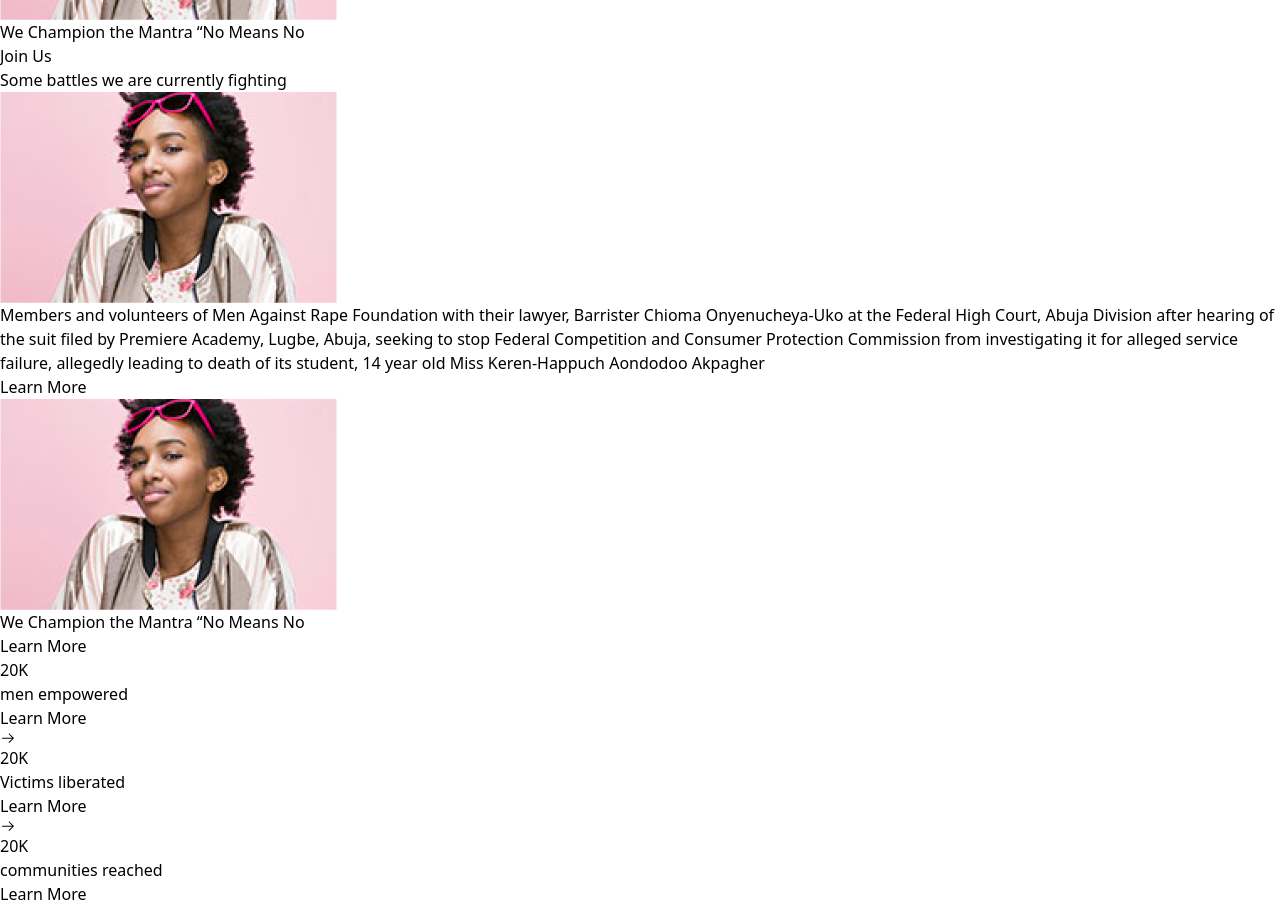
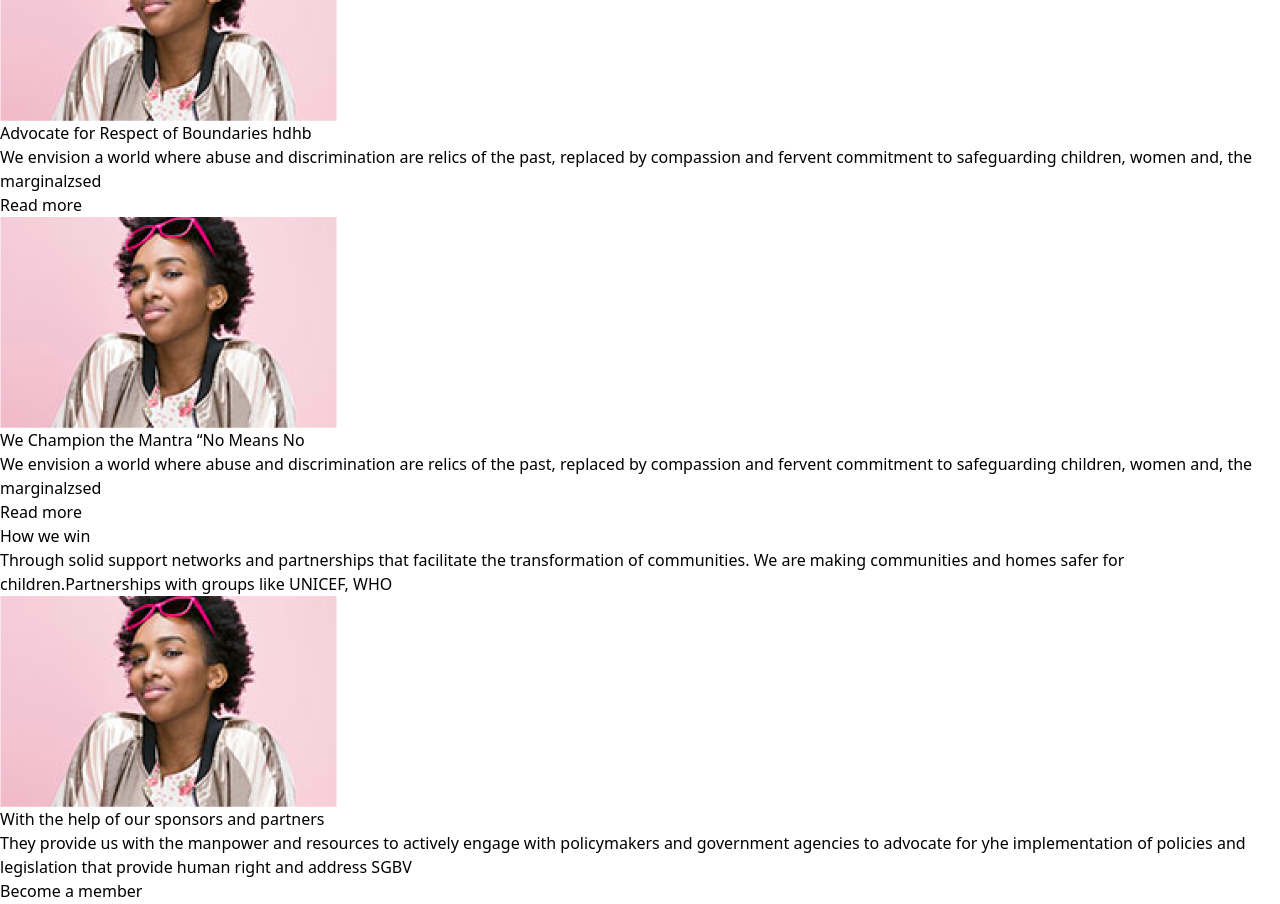
Before and after one commit to olaniyi38/marf, a React (Vite) app: page / in a window 1280 px wide. Shown: the part 1860-2764 px from the top of the page. Built offline with nearby package versions, Linux system fonts and the light colour scheme.

Commit message:
Ui update

```diff
--- a/src/components/home/Approach.tsx
+++ b/src/components/home/Approach.tsx
@@ -1,155 +1,91 @@
-// import imageSrc from "../../assets/images/home-stories.png";
+import { GoArrowRight } from "react-icons/go";
+import imageSrc from "../../assets/images/home-stories.png";
+import Button, { BUTTON_TYPES } from "../shared/Button";
 
-// const approaches = [
-// 	{
-// 		title: "Creating Safe Heavens for Children and women",
-// 		items: [
-// 			"Teach men how to respond to victims to make their recovery process easier.",
-// 			"Teach men how to know if someone has been abused and what to do in different situations to help them.",
-// 			"Teach men how to spot unhealthy behaviours before they escalate into abuse.",
-// 			"Teach men how to influence other people to adopt healthy behaviour and attitude.",
-// 			"Teach men how to take legal action against violators.",
-// 		],
-// 	},
-// 	{
-// 		title: "Advocates for Human Right and Good Governance",
-// 		items: [
-// 			"Teach men how to respond to victims to make their recovery process easier.",
-// 			"Teach men how to know if someone has been abused and what to do in different situations to help them.",
-// 			"Teach men how to spot unhealthy behaviours before they escalate into abuse.",
-// 			"Teach men how to influence other people to adopt healthy behaviour and attitude.",
-// 			"Teach men how to take legal action against violators.",
-// 		],
-// 	},
-// 	{
-// 		title: "Community Outreach and Education",
-// 		items: [
-// 			"Organize workshops and trainings in communities to raise awareness about gender-based violence.",
-// 			"Develop educational materials (posters, pamphlets, videos) to educate the public about healthy relationships and preventing abuse.",
-// 			"Partner with schools and community centers to deliver educational programs on gender equality and respect.",
-// 			"Organize public events (e.g., marches, rallies) to raise awareness and advocate for change.",
-// 		],
-// 	},
-// 	{
-// 		title: "Building Support Networks",
-// 		items: [
-// 			"Facilitate support groups for men who want to learn healthy behaviours and challenge harmful attitudes.",
-// 			"Connect survivors of abuse with resources and support services.",
-// 			"Advocate for policies that promote gender equality and support survivors of abuse.",
-// 			"Build partnerships with other organizations working to end gender-based violence.",
-// 		],
-// 	},
-// ];
+type TApproach = {
+	title: string;
+	content: string;
+	items?: string[];
+};
+
+const approaches: TApproach[] = [
+	{
+		title: "With the help of our sponsors and partners",
+		content: `They provide us with the manpower and resources to actively engage with
+		 policymakers and government agencies to advocate for yhe implementation of policies and
+		  legislation that provide human right and address SGBV`,
+	},
+	{
+		title: "Partnership with volunteers and other men fighting this menace",
+		content: `It is only possible because of detailed  research and documentation of cases and victims. We know better about what is needed and where. We dont just channel the wrong resources to where it’s not needed. Communities are diverse and different, but we make sure that no community is left behind in understanding ans stancing against what is wrong. `,
+	},
+	{
+		title: "Every man in every community we visit is taught:",
+		content: ``,
+		items: [
+			"how to take legal action against violators",
+			"how to spot unhealthy behaviours before they escalate into abuse.",
+			"how to know if someone has been abused and what to do in different situations to help them.",
+			"how to influence other people to adopt healthy behaviour and attitude, teach how to respond to victims to make their recovery process easier",
+		],
+	},
+
+	{
+		title:
+			"Through in-depth capacity initiatives, we take these men to the next level",
+		content: `By giving adequate exposure during educational awareness programs. As skilled and learned gender advocates develop in these communities.
+		Mobilization efforts and campaigns become easily acceptable and a thing done with ease. More people can then demand accountability from local authorities to bring any offenders to book`,
+	},
+];
 
 const Approach = () => {
 	return (
 		<section className="max-w-[80rem] mx-auto ">
-			<div className="px-6 md:px-8 py-8 md:py-12 lg:px-8 xl:px-0 lg:py-20 space-y-8">
+			<div className="px-6 md:px-8 py-8 md:py-12 lg:px-8 xl:px-0 lg:py-20 space-y-8 lg:space-y-12">
 				<h1 className="text-2xl lg:text-3xl text-center text-brick-red uppercase underline underline-offset-[.3rem]">
 					How we win
 				</h1>
 				<p className=" text-center font-medium text-lg lg:text-xl md:max-w-[80%] lg:max-w-[60%] md:mx-auto">
-					<span className=" md:block">
+					<span className=" ">
 						Through solid support networks and partnerships that facilitate the
 						transformation of communities.{" "}
 					</span>
-					<span className="md:block">
-						{" "}
+					<span className="">
 						We are making communities and homes safer for children.
 					</span>
 					Partnerships with groups like UNICEF, WHO
 				</p>
-				<p>
-					provide us with the man power and resources to actively engage with
-					policymakers and government agencies to advocate for the
-					implementation of policies and legislation that promote human rights
-					and address SGBV. Enforcement of existing laws, development of new
-					policies to enhance protection of survivors and hold perpetrators
-					accountable
-				</p>
-				<p>PROOF IN THE PAPERS</p>
-				<p>PROOOFFFFF-- using an image of partnerships</p>
-				<p>
-					And partnerships with volunteers and other men fighting this menace...
-				</p>
-				<>PROOF -- using image in front of court</>
-				<p>
-					It has only been possible because we carry out detailed research and
-					documentation efforts to gather evidence on the prevalence and impact.
-				</p>
-				<p>
-					We now know better about what is needed and where. We don’t just
-					channel the wrong resources to where it’s not needed.
-				</p>
-				<p>Communities are diverse and different…</p>
-				<p>
-					But we make sure that no community is left behind in their
-					understanding and stance against what is wrong.
-				</p>
 
-				<p>Every man in every community we visit is taught;</p>
-				<p>
-					<ul>
-						<li>
-							- how to respond to victims to make their recovery process easier
-						</li>
-						<li>
-							- how to know if someone has been abused and what to do in
-							different situations to help them.
-						</li>
-						<li>
-							- how to spot unhealthy behaviours before they escalate into
-							abuse.
-						</li>
-						<li>
-							- how to influence other people to adopt healthy behaviour and
-							attitude.
-						</li>
-						<li>
-							- how to take legal action against violators and make sure that
-							the culprits are held accountable for their ill actions.
-						</li>
-					</ul>
-				</p>
-
-				<p>Through in-depth capacity building initiatives</p>
-				<p>word</p>
-				<p>We take these transformed men to the next level</p>
-				<p>PROOFFF --image showing teaching or events about it</p>
-				<p>
-					By giving them adequate exposure during educational awareness programs
-				</p>
-				<p>
-					As skilled and learned gender advocates develop in these communities…
-				</p>
-				<p>
-					Mobilization efforts and campaigns become easily acceptable and a
-					thing done with ease.
-				</p>
-				<p>
-					More people can then demand accountability from local authorities to
-					bring any offender to book.
-				</p>
-				{/* <div className="grid md:grid-cols-2 gap-8 lg:gap-12 lg:py-12">
-					{approaches.map(({ title, items }) => (
-						<div className=" border border-gray-300 rounded">
-							<div>
+				<div className="grid gap-y-8 md:gap-y-12 ">
+					{approaches.map(({ title, content, items }) => (
+						<div key={title} className="md:flex rounded-lg even:flex-row-reverse">
+							<div className="basis-[50%]">
 								<img
 									src={imageSrc}
 									alt=""
-									className="w-full h-auto object-cover"
+									className="w-full h-full object-cover"
 								/>
 							</div>
-							<div className=" px-3 py-4 lg:px-8 lg:py-6">
-								<h3 className=" font-semibold text-[1.2rem] mb-3">{title}</h3>
-								<p>We teach men: </p>
-								{items.map((item) => (
-									<p className=" mb-2"> - {item}</p>
-								))}
+							<div className="px-4 md:p-8 py-4  lg:py-12 basis-[50%]  bg-brick-red text-white ">
+								<h3 className=" font-semibold text-[1.2rem] mb-3 lg:mb-6 lg:text-xl">
+									{title}
+								</h3>
+								<div className="lg:text-lg">
+									<p className="">{content}</p>
+									{items && items.map((i) => <p>- {i}</p>)}
+								</div>
+								<Button
+									buttonType={BUTTON_TYPES.inverted}
+									extraClasses="border border-white text-sm px-2 mt-4 lg:mt-6 self-start">
+									<span className="flex items-center gap-x-2">
+										<span>Become a member</span>
+										<GoArrowRight className="w-5 h-auto" />
+									</span>
+								</Button>
 							</div>
 						</div>
 					))}
-				</div> */}
+				</div>
 			</div>
 		</section>
 	);
--- a/src/components/home/Cta.tsx
+++ b/src/components/home/Cta.tsx
@@ -9,7 +9,7 @@ const Cta = () => {
 					<h1 className=" font-black uppercase text-xl md:text-2xl lg:text-3xl">
 						our plans
 					</h1>
-					<p className=" space-y-8 *:block text-[1.07rem] lg:text-xl md:max-w-[70%]">
+					<p className=" space-y-8 *:block text-[1.07rem] lg:text-xl md:max-w-[80%]">
 						<span>
 							Providing prevention mechanisms and supporting survivors with
 							pyschosocial services.
--- a/src/components/home/Hero.tsx
+++ b/src/components/home/Hero.tsx
@@ -11,7 +11,7 @@ const Hero = () => {
 					className="object-cover w-full h-full"
 				/>
 			</div>
-			<div className=" p-8 lg:py-16 xl:px-[4.2rem] bg-brick-red text-white space-y-4 md:space-y-8 md:z-[2] md:relative md:clip-polygon md:max-w-[60%]  xl:max-w-[60%] ">
+			<div className=" p-8 lg:py-16 xl:px-[4.2rem] bg-brick-red text-white space-y-4 md:space-y-8 md:z-[2] md:relative md:clip-polygon md:max-w-[65%]  xl:max-w-[60%] ">
 				<h1 className=" text-2xl md:text-4xl lg:text-5xl xl:text-6xl md:pr-8 font-bold max-w-[45rem]">
 					Empowering Men to Stand Against Sexual Violence
 				</h1>
--- a/src/components/home/Home.tsx
+++ b/src/components/home/Home.tsx
@@ -1,6 +1,5 @@
 import Hero from "./Hero";
 import Approach from "./Approach";
-import Stats from "./Stats";
 import SuccessStories from "./SuccessStories";
 import Cta from "./Cta";
 
@@ -9,7 +8,6 @@ const Home = () => {
 		<main>
 			<Hero />
 			<SuccessStories />
-			<Stats />
 			<Approach />
 			<Cta />
 		</main>
--- a/src/components/home/SuccessStories.tsx
+++ b/src/components/home/SuccessStories.tsx
@@ -1,53 +1,55 @@
 import imageSrc from "../../assets/images/home-stories.png";
-import Button from "../shared/Button";
+import Stats from "./Stats";
 
-const stories = [
+type Story = {
+	img: string;
+	title: string;
+	content: string;
+	url: string;
+};
+
+const stories: Story[] = [
 	{
 		img: imageSrc,
 		title: "Enlighten our Male Counterparts hdbdnp",
+		content:
+			"We envision a world where abuse and discrimination are relics of the past, replaced by compassion and fervent commitment to safeguarding children, women and, the marginalzsed",
 		url: "#",
 	},
 	{
 		img: imageSrc,
 		title: "We Champion the Mantra “No Means No",
+		content:
+			"We envision a world where abuse and discrimination are relics of the past, replaced by compassion and fervent commitment to safeguarding children, women and, the marginalzsed",
 		url: "#",
 	},
 
 	{
 		img: imageSrc,
 		title: " Advocate for Respect of Boundaries hdhb",
+		content:
+			"We envision a world where abuse and discrimination are relics of the past, replaced by compassion and fervent commitment to safeguarding children, women and, the marginalzsed",
 		url: "#",
 	},
 	{
 		img: imageSrc,
 		title: "We Champion the Mantra “No Means No",
-		url: "#",
-	},
-];
-
-const currentStories = [
-	{
-		img: imageSrc,
-		title:
-			"Members and volunteers of Men Against Rape Foundation with their lawyer, Barrister Chioma Onyenucheya-Uko at the Federal High Court, Abuja Division after hearing of the suit filed by Premiere Academy, Lugbe, Abuja, seeking to stop Federal Competition and Consumer Protection Commission from investigating it for alleged service failure, allegedly leading to death of its student, 14 year old Miss Keren-Happuch Aondodoo Akpagher",
-		url: "#",
-	},
-	{
-		img: imageSrc,
-		title: "We Champion the Mantra “No Means No",
+		content:
+			"We envision a world where abuse and discrimination are relics of the past, replaced by compassion and fervent commitment to safeguarding children, women and, the marginalzsed",
 		url: "#",
 	},
 ];
 
 const SuccessStories = () => {
 	return (
-		<section className="max-w-[80rem] mx-auto">
-			<div className=" py-12 px-6 md:px-8 lg:py-20 lg:px-12 xl:px-0">
-				<div className="space-y-8 lg:space-y-10 text-center">
-					<h1 className="text-xl md:text-2xl lg:text-3xl uppercase underline underline-offset-[.5rem] text-brick-red">
+		<section className="mx-auto">
+			<div className=" py-12  lg:py-20 ">
+				<div className="space-y-8 lg:space-y-10 ">
+					<h1 className="text-xl text-center md:text-2xl lg:text-3xl lg:mb-16 uppercase underline underline-offset-[.5rem] text-brick-red">
 						we have won some battles
 					</h1>
-					<p className="font-medium text-balance text-[1.07rem] md:text-lg lg:text-xl lg:max-w-[60rem] lg:mx-auto">
+					<Stats />
+					<p className="font-medium text-center text-balance text-[1.07rem] md:text-lg lg:text-xl lg:max-w-[60rem] lg:mx-auto">
 						We have been on a mission to cultivate a cohort of male champions
 						dedicated to eradicating SGBV in our communities and nation. It is
 						getting more serious… But the good news is we have on many battles
@@ -55,50 +57,29 @@ const SuccessStories = () => {
 						<p>Here are some of them;</p>
 					</p>
 				</div>
-				<div className="mt-8 md:mt-12 lg:mt-20 grid md:grid-cols-2 gap-8 md:gap-y-10 lg:gap-12 ">
-					{stories.map(({ img, url, title }) => (
-						<div className="space-y-4">
+				<div className="px-6 md:px-8 lg:px-12 xl:px-0 max-w-[80rem] mx-auto mt-8 md:mt-12 lg:mt-20 grid md:grid-cols-2 gap-8 md:gap-y-10 lg:gap-12 ">
+					{stories.map(({ img, url, title, content }, i) => (
+						<div
+							className=""
+							key={title + i}>
 							<div>
 								<img
 									src={img}
 									alt=""
-									className="w-full h-auto aspect-[4/3]"
+									className="w-full h-auto "
 								/>
 							</div>
-							<p className=" pr-4 text-[1.07rem] lg:text-lg">{title}</p>
+							<p className=" pr-4 text-[1.07rem] lg:text-lg mt-3 mb-4 font-medium">
+								{title}
+							</p>
+							<p className="">{content}</p>
 							<a
 								href={url}
-								className=" block">
-								<Button>Join Us</Button>
+								className=" block text-brick-red font-bold mt-2 uppercase lg:text-lg">
+								Read more
 							</a>
 						</div>
 					))}
-				</div>
-				<div className="pt-8">
-					<div>
-						<h1 className="text-xl md:text-2xl lg:text-3xl uppercase underline underline-offset-[.5rem] text-brick-red">
-							Some battles we are currently fighting
-						</h1>
-					</div>
-					<div className="mt-8 md:mt-12 lg:mt-20 grid md:grid-cols-2 gap-8 md:gap-y-10 lg:gap-12 ">
-						{currentStories.map(({ img, url, title }) => (
-							<div className="space-y-4">
-								<div>
-									<img
-										src={img}
-										alt=""
-										className="w-full h-auto aspect-[4/3]"
-									/>
-								</div>
-								<p className=" pr-4 lg:text-lg">{title}</p>
-								<a
-									href={url}
-									className=" block">
-									<Button>Learn More</Button>
-								</a>
-							</div>
-						))}
-					</div>
 				</div>
 			</div>
 		</section>
--- a/src/components/shared/Button.tsx
+++ b/src/components/shared/Button.tsx
@@ -1,12 +1,12 @@
 import { ButtonHTMLAttributes, ReactNode } from "react";
 
-export const BUTTON_TYPES = {
-	regular: "bg-black text-white hover:bg-gray-800 transition",
-	inverted: "bg-none ",
-};
+export enum BUTTON_TYPES {
+	regular = "bg-black text-white hover:bg-gray-800 transition",
+	inverted = "bg-none",
+}
 type Props = {
 	children: ReactNode;
-	buttonType?: string;
+	buttonType?: BUTTON_TYPES;
 	extraClasses?: string;
 } & ButtonHTMLAttributes<HTMLButtonElement>;
 
--- a/src/components/shared/Header.tsx
+++ b/src/components/shared/Header.tsx
@@ -52,7 +52,7 @@ const Header = () => {
 				</Marquee>
 			</div>
 			<header className=" sticky top-5 bg-white lg:static">
-				<div className="px-3 py-2 md:px-6 md:py-4 xl:px-0 flex items-center justify-between max-w-[90rem] mx-auto ">
+				<div className="px-3 py-2 md:px-6 md:py-4 xl:px-4 flex items-center justify-between max-w-[85rem] mx-auto ">
 					<span className=" font-black text-brick-red md:text-lg lg:text-xl">
 						MARF
 					</span>
@@ -61,6 +61,7 @@ const Header = () => {
 							{NAV_LINKS.map(({ title, url }) => (
 								<a
 									href={url}
+									key={title + url}
 									className="capitalize inline-block hover:text-gray-600 ">
 									{title}
 								</a>
```
Also changed, not shown: src/components/home/Stats.tsx (+6 -2 lines), src/components/shared/Footer.tsx (+6 -5 lines).
